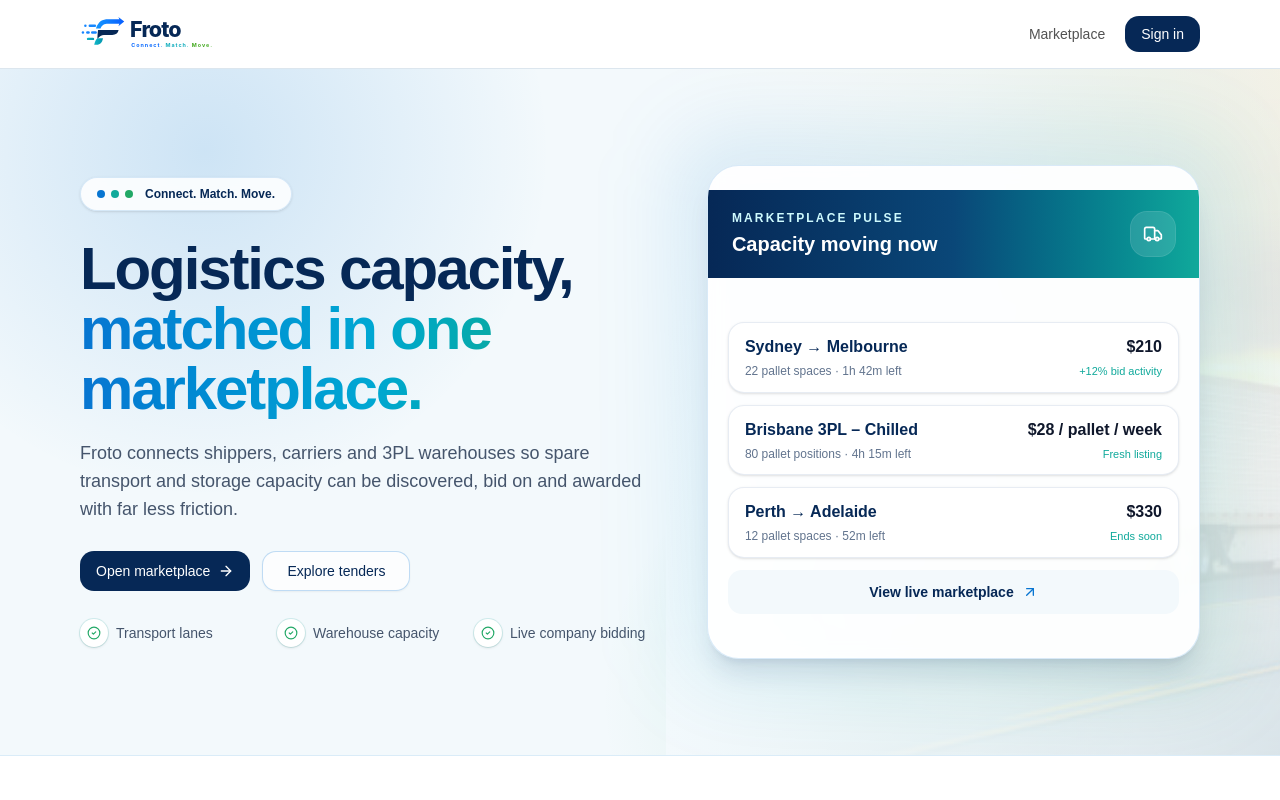
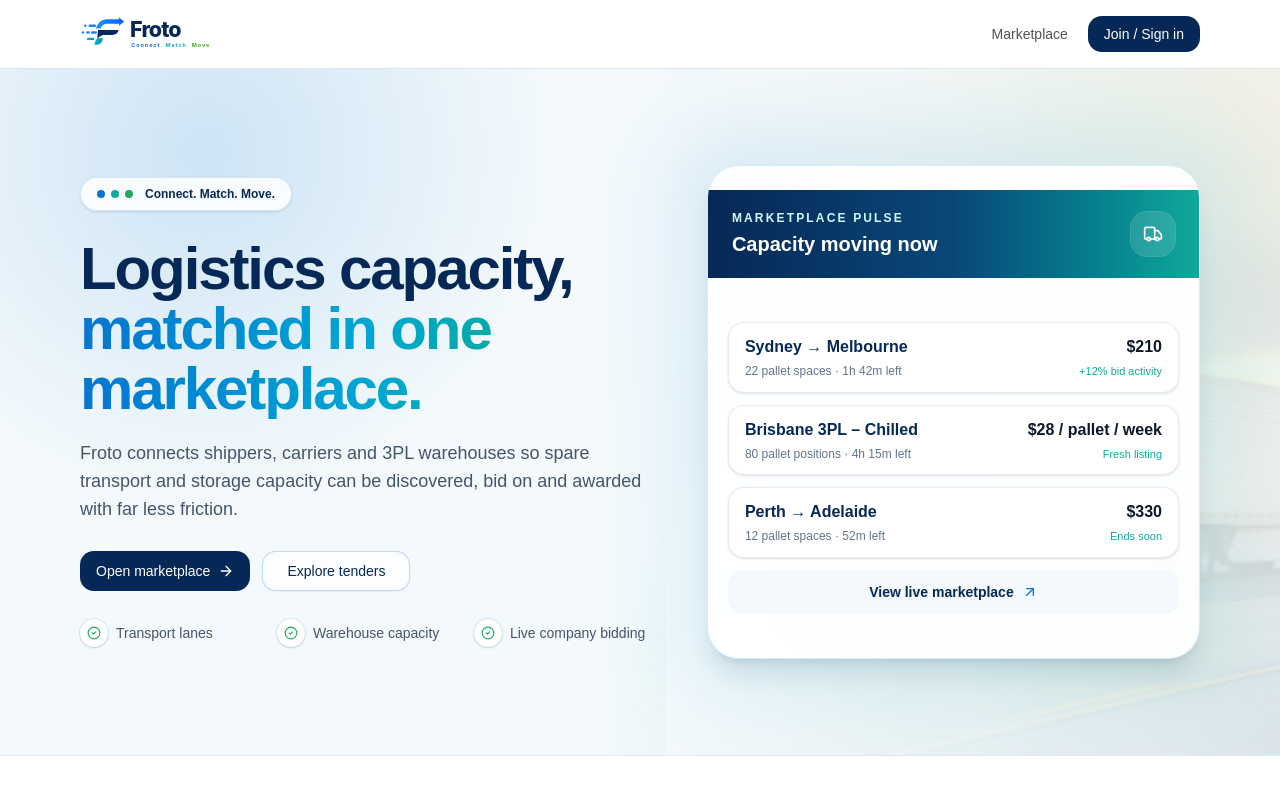
Before and after one commit to Froto01/Froto, a Next.js app: page / in a window 1280 px wide. Shown: the top 800 px of the page. Built offline with nearby package versions, Linux system fonts and the light colour scheme.

Commit message:
Clarify public join and sign in entry

```diff
--- a/components/public-brand-header.tsx
+++ b/components/public-brand-header.tsx
@@ -36,7 +36,7 @@ export function PublicBrandHeader() {
             href="/auth-test"
             className="rounded-xl bg-[#062856] px-4 py-2 text-white transition-colors hover:bg-[#0a356f]"
           >
-            Sign in
+            Join / Sign in
           </Link>
         </nav>
       </div>
```
